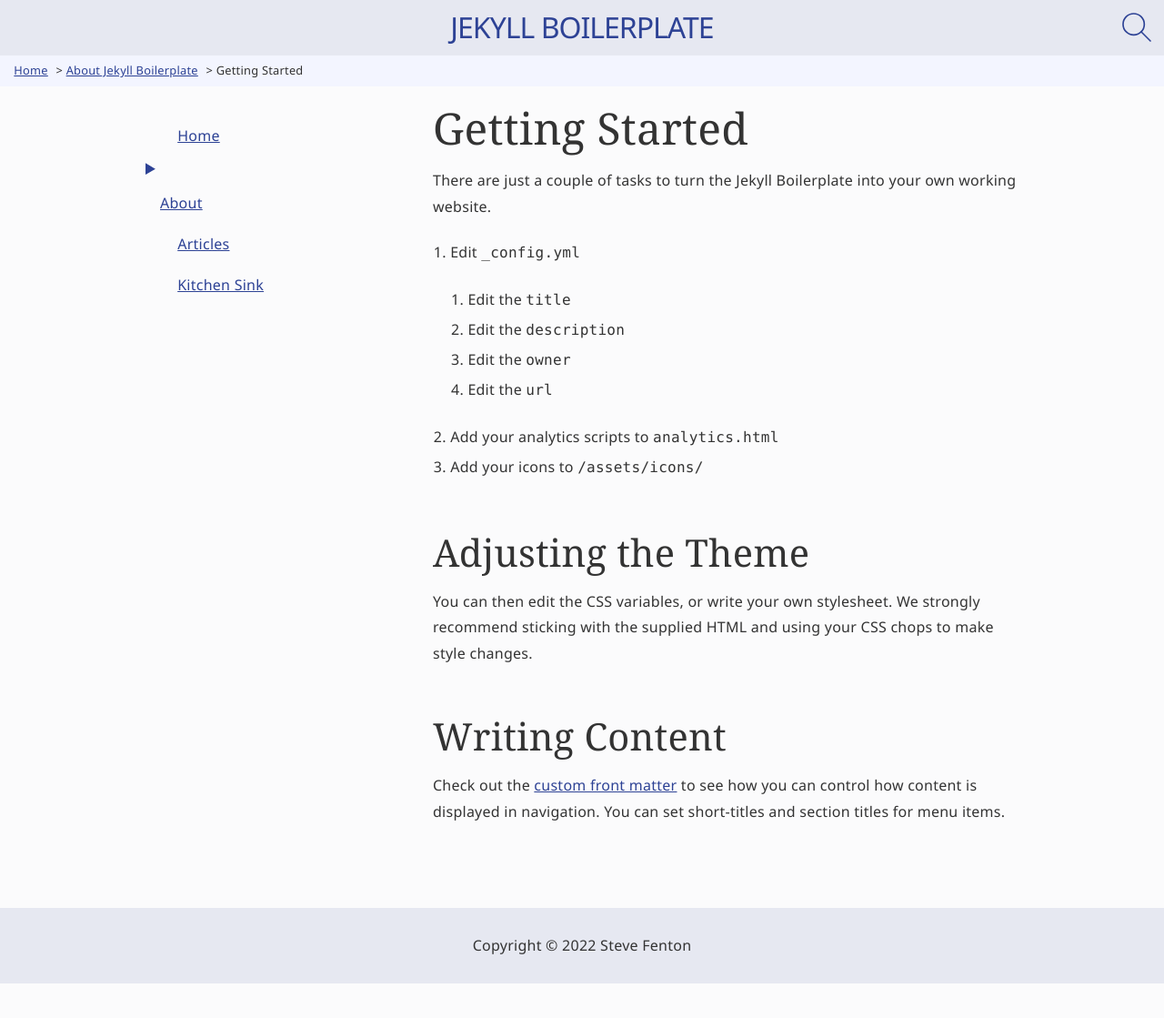
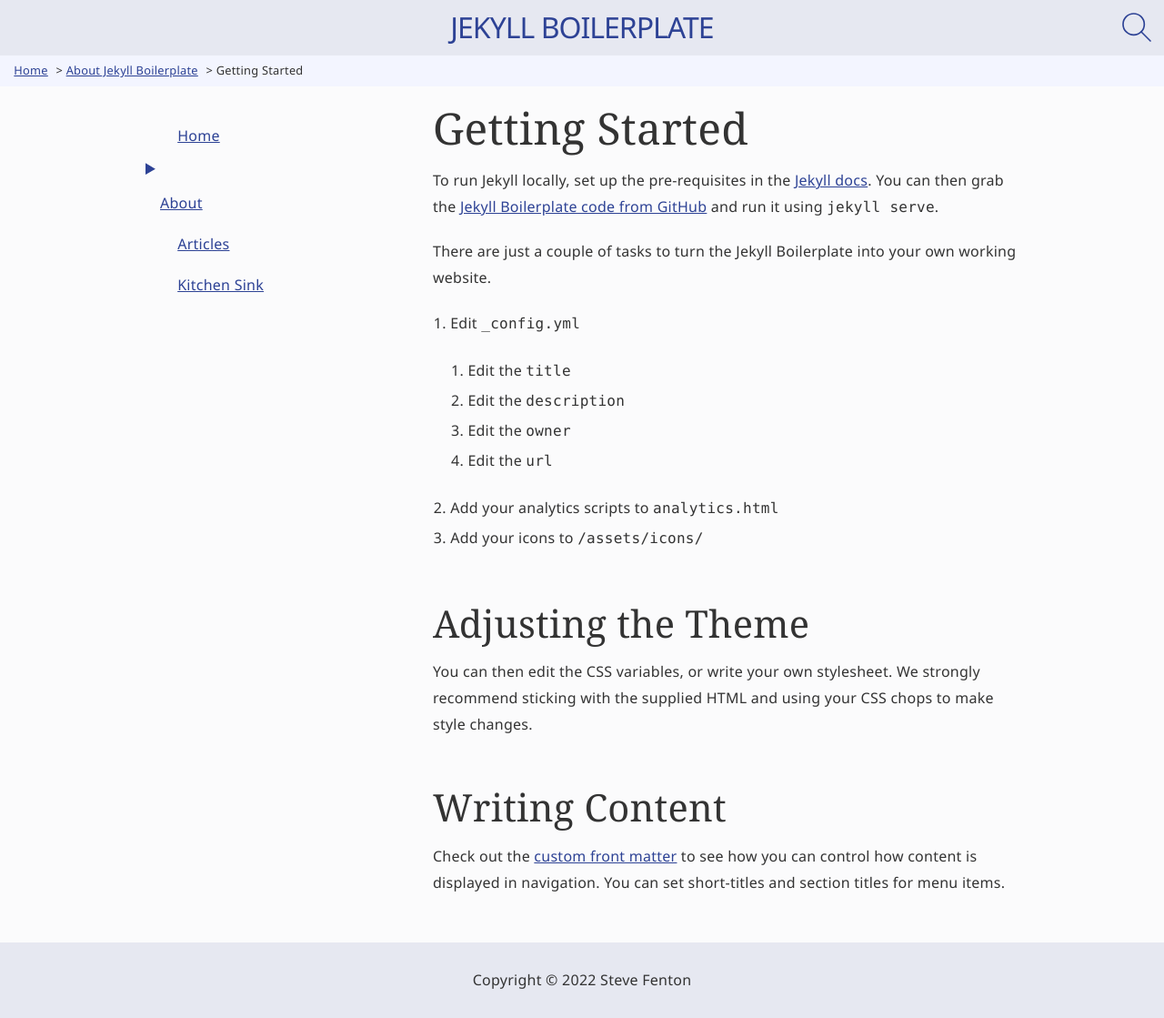
Before and after one commit to Steve-Fenton/jekyll-boilerplate, a Jekyll site: the page built from _pages/about/getting-started.md, in a window 1280 px wide and 1119 px high. Shown: the whole window at 91% size. Built offline with Jekyll 4.4.1, drawn with Linux system fonts in a browser that asks for light colours.

Commit message:
Links to getting started resources

```diff
--- a/_pages/about/getting-started.md
+++ b/_pages/about/getting-started.md
@@ -10,6 +10,8 @@
 nav-sitemap: true
 nav-search: true
 ---
+
+To run Jekyll locally, set up the pre-requisites in the [Jekyll docs](https://jekyllrb.com/docs/). You can then grab the [Jekyll Boilerplate code from GitHub](https://github.com/Steve-Fenton/jekyll-boilerplate) and run it using `jekyll serve`.
 
 There are just a couple of tasks to turn the Jekyll Boilerplate into your own working website.
 
```
Also changed, not shown: README.md.
